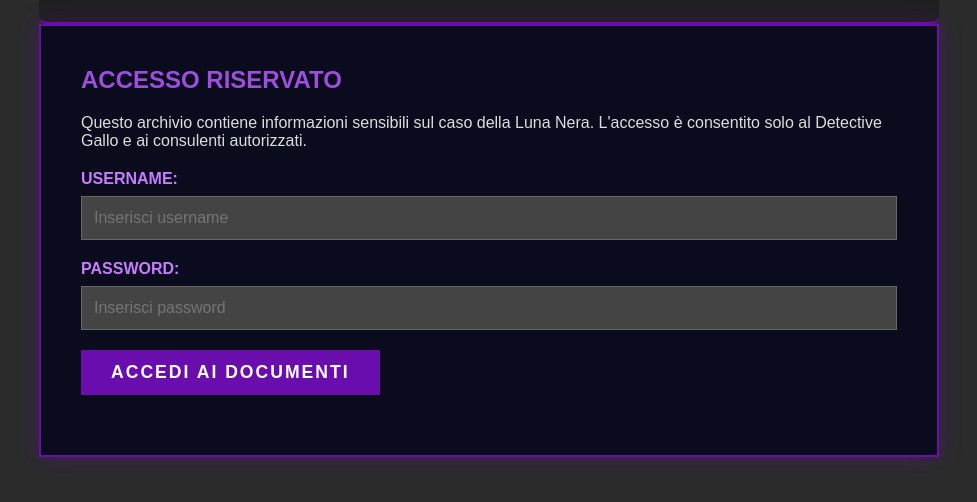
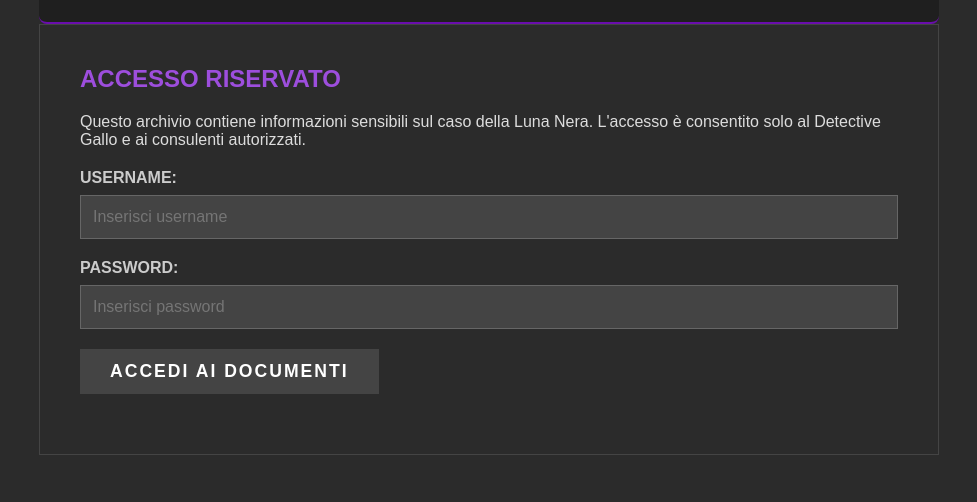
Before and after one commit to martinananno/Teletubby-polizia-, a plain HTML site: page index.html in a window 1280 px wide. Shown: the part 140-642 px from the top of the page, without its empty margins (151-1128 px from the left). Drawn offline with Linux system fonts and the light colour scheme.

Commit message:
Update index.html

```diff
--- a/index.html
+++ b/index.html
@@ -84,11 +84,11 @@
         }
 
         .login-section {
-            background: rgba(10, 10, 30, 0.95);
-            border: 2px solid #6a0dad;
+            background: #2b2b2b;
+            border: 1px solid #444;
             padding: 40px;
             margin-bottom: 30px;
-            box-shadow: 0 0 20px rgba(106, 13, 173, 0.4);
+            box-shadow: none;
         }
 
         .login-section h2 {
@@ -104,7 +104,7 @@
         .input-group label {
             display: block;
             margin-bottom: 8px;
-            color: #c77dff;
+            color: #ccc;
             font-weight: bold;
         }
 
@@ -120,12 +120,12 @@
 
         .input-group input:focus {
             outline: none;
-            border-color: #6a0dad;
+            border-color: #444;
             box-shadow: 0 0 5px rgba(106, 13, 173, 0.5);
         }
 
         .btn {
-            background: #6a0dad;
+            background: #444;
             color: #fff;
             border: none;
             padding: 12px 30px;
@@ -139,9 +139,9 @@
         }
 
         .btn:hover {
-            background: #9d4edd;
+            background: linear-gradient(135deg, #555 0%, #888 100%);
             box-shadow: 0 0 20px rgba(157, 78, 221, 0.8);
-            transform: scale(1.03);
+            transform: scale(1.02);
         }
 
         .error {
```
